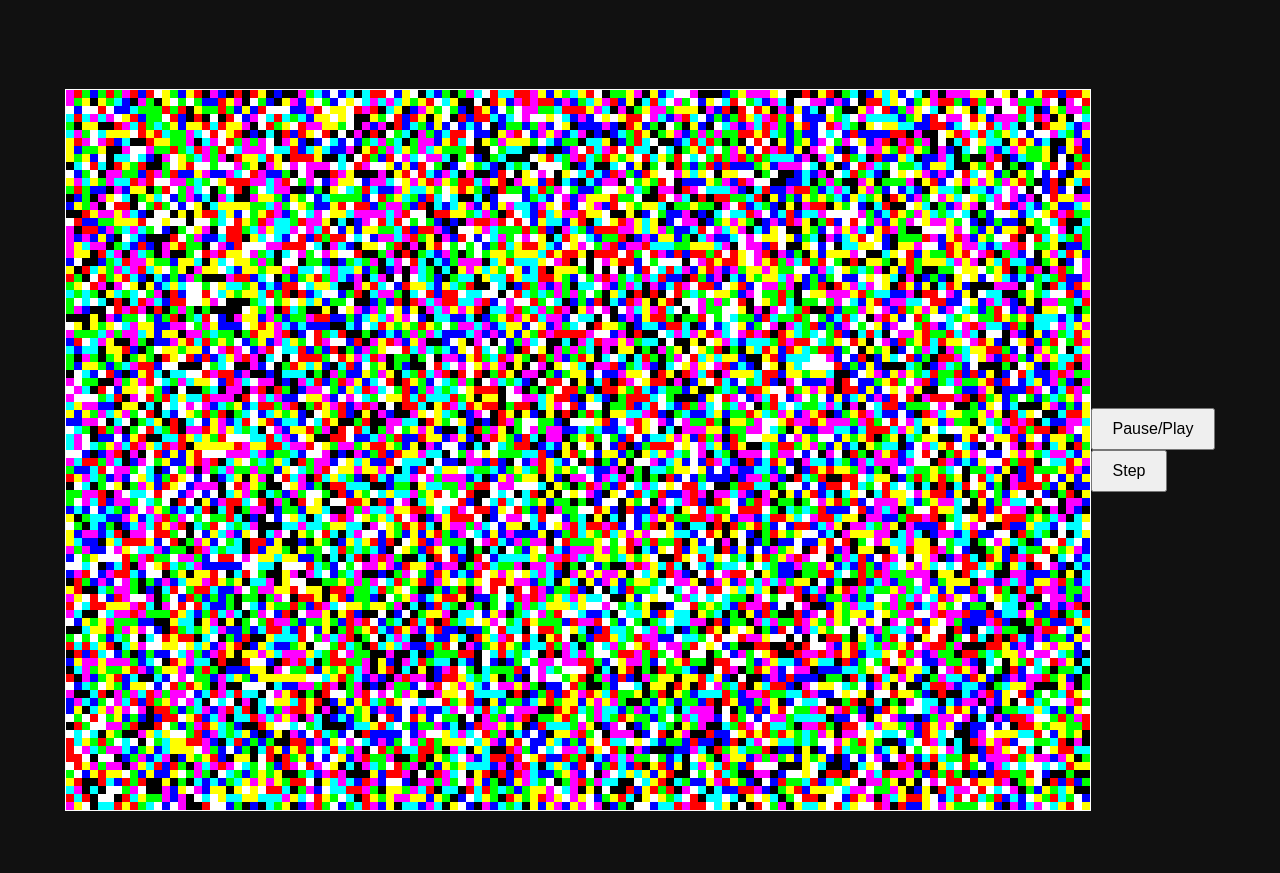
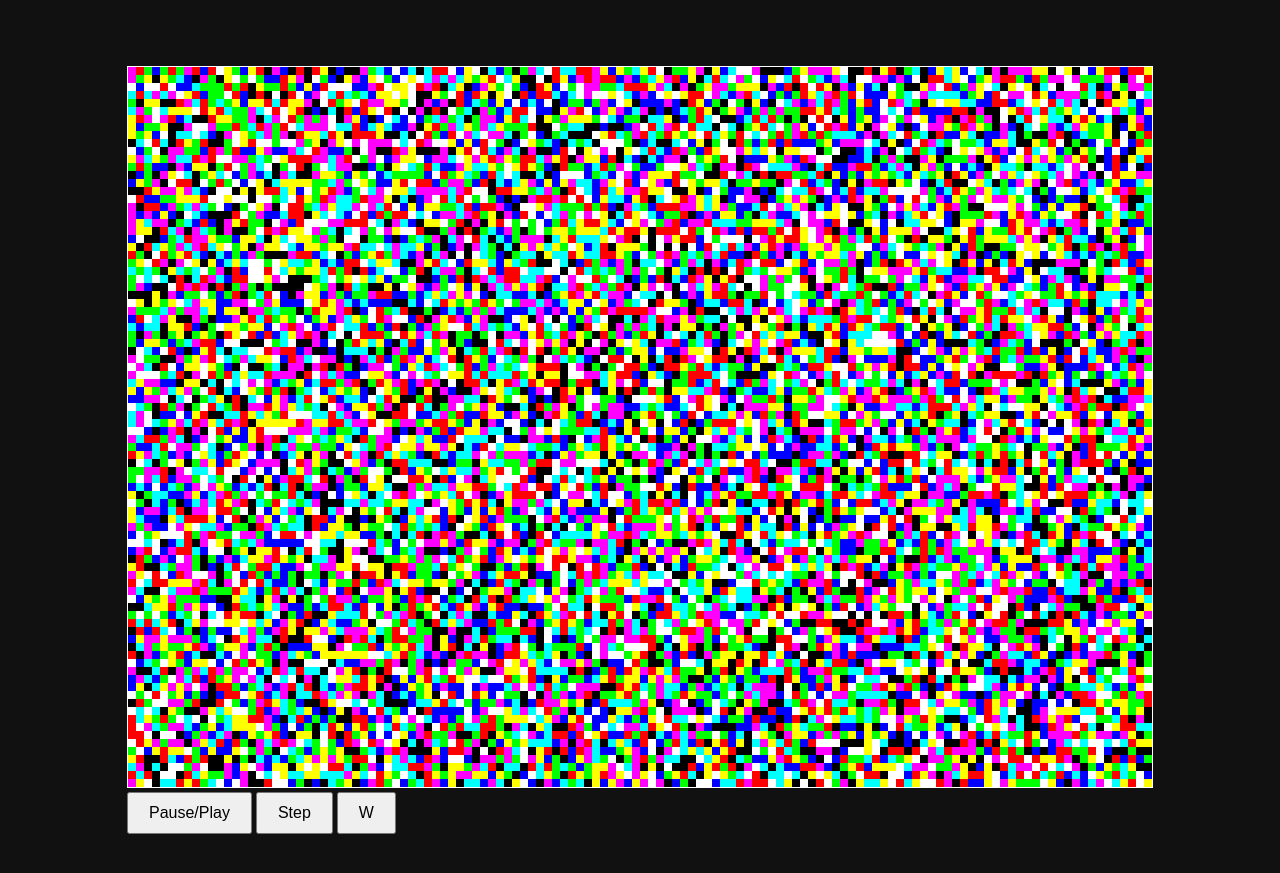
Before and after one commit to craylton/craylton.github.io, a Jekyll site: the page projects/gol/index.html, which Jekyll copies as it is, in a window 1280 px wide. Shown: the top 873 px of the page. Built offline with Jekyll 4.4.1, drawn with Linux system fonts in a browser that asks for light colours.

Commit message:
change layout slightly and add some screenshots

```diff
--- a/projects/gol/index.html
+++ b/projects/gol/index.html
@@ -11,10 +11,13 @@
 
 <body>
     <script>0</script>
-    <canvas id="game"></canvas>
-    <div class="buttons">
-        <button id="pausePlayButton">Pause/Play</button>
-        <button id="stepButton">Step</button>
+    <div>
+        <canvas id="game"></canvas>
+        <div>
+            <button id="pausePlayButton">Pause/Play</button>
+            <button id="stepButton">Step</button>
+            <button id="whiteButton">W</button>
+        </div>
     </div>
     <script type="module" src="index.js"></script>
 </body>
--- a/projects/gol/style.css
+++ b/projects/gol/style.css
@@ -17,7 +17,3 @@ button {
     font-size: 16px;
     cursor: pointer;
 }
-
-.buttons {
-    width: min-content;
-}
```
Also changed, not shown: projects/gol/1.PNG (added), projects/gol/2.PNG (added), projects/gol/3.PNG (added), projects/gol/4.PNG (added).
